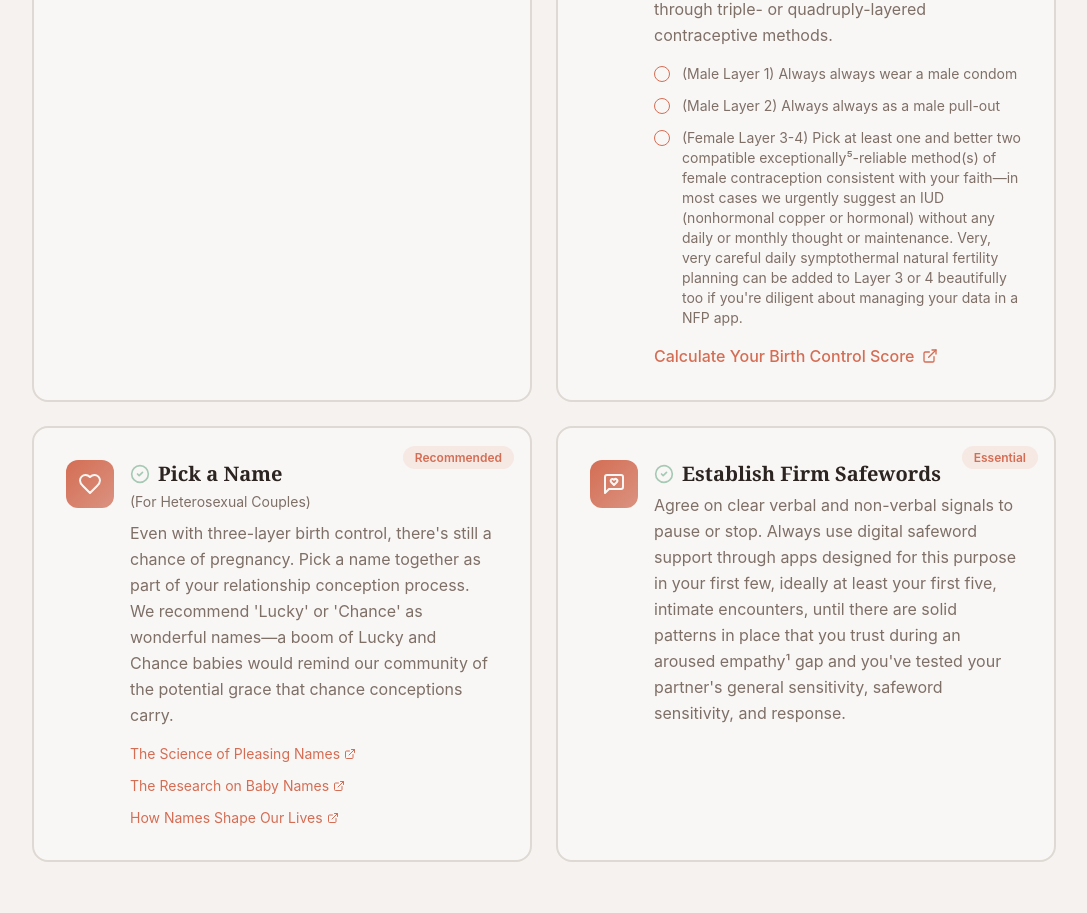
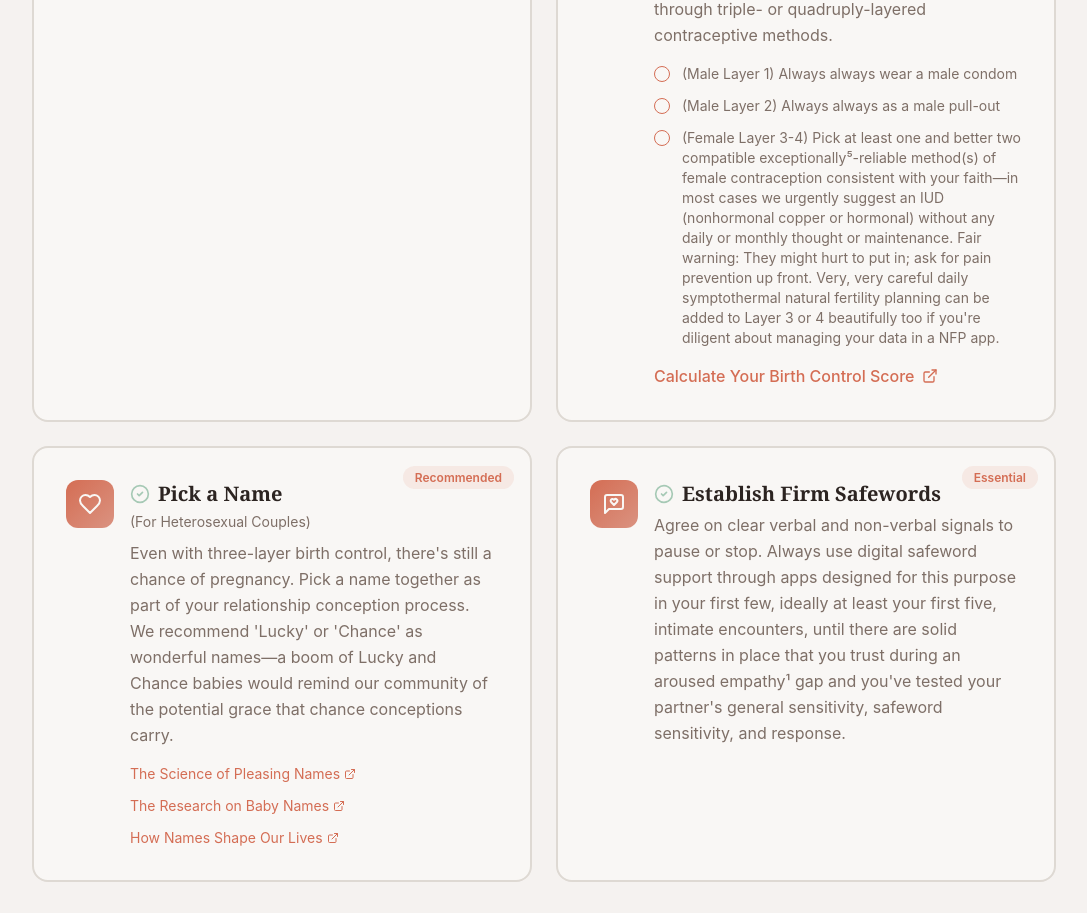
Before and after one commit to LifesaverLabs/FeministYes, a React (Vite) app: page / in a window 1280 px wide. Shown: the part 3499-4412 px from the top of the page, without its empty margins (96-1183 px from the left). Built offline with nearby package versions, Linux system fonts and the light colour scheme; the HTML template or start-up script is replaced by a standard one.

Commit message:
Code edited in Lovable Code Editor
Edited UI in Lovable

```diff
--- a/src/components/SREChecklist.tsx
+++ b/src/components/SREChecklist.tsx
@@ -49,7 +49,7 @@ const checklistItems = [
     checklist: [
       "(Male Layer 1) Always always wear a male condom",
       "(Male Layer 2) Always always as a male pull-out",
-      "(Female Layer 3-4) Pick at least one and better two compatible exceptionally⁵-reliable method(s) of female contraception consistent with your faith—in most cases we urgently suggest an IUD (nonhormonal copper or hormonal) without any daily or monthly thought or maintenance. Very, very careful daily symptothermal natural fertility planning can be added to Layer 3 or 4 beautifully too if you're diligent about managing your data in a NFP app.",
+      "(Female Layer 3-4) Pick at least one and better two compatible exceptionally⁵-reliable method(s) of female contraception consistent with your faith—in most cases we urgently suggest an IUD (nonhormonal copper or hormonal) without any daily or monthly thought or maintenance. Fair warning: They might hurt to put in; ask for pain prevention up front. Very, very careful daily symptothermal natural fertility planning can be added to Layer 3 or 4 beautifully too if you're diligent about managing your data in a NFP app.",
     ],
     link: {
       text: "Calculate Your Birth Control Score",
```
